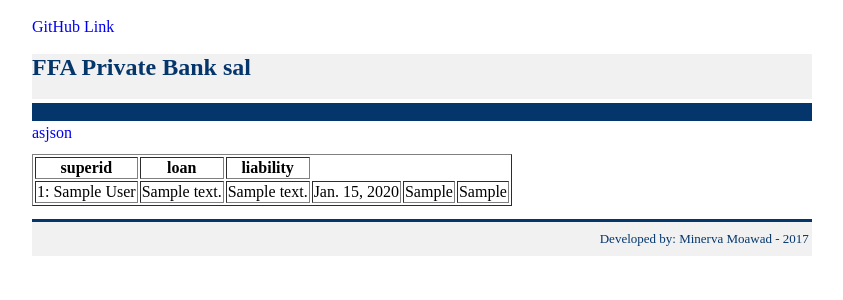
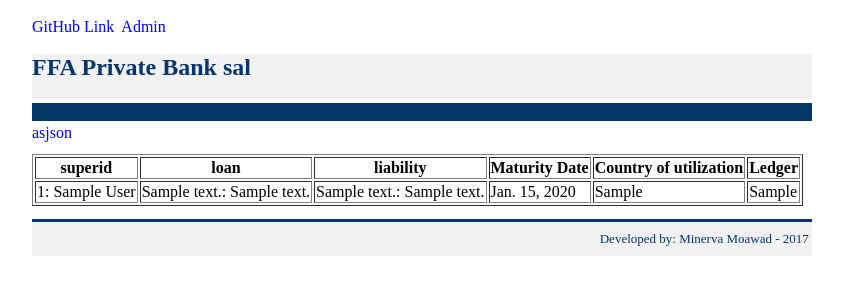
Before and after one commit to minerva22/ffa-cdr-admin, a Django app: page /cdradmin/ in a window 1280 px wide. Shown: the top 300 px of the page, without its empty margins (218-1061 px from the left). Run offline with Django 3.2, Linux system fonts and the light colour scheme; tables that the repository leaves empty hold one stand-in row (values such as "Sample post").

Commit message:
add admin link and display long description for loan and liability

```diff
--- a/cdradmin/models.py
+++ b/cdradmin/models.py
@@ -11,7 +11,7 @@
 
 
      def __str__(self):
-        return self.short_description
+        return "%s: %s" %(self.short_description, self.long_description)
 
 class Liability(models.Model):
 
@@ -19,7 +19,7 @@
       long_description = models.CharField(max_length=600)
 
       def __str__(self):
-        return self.short_description
+        return "%s: %s" %(self.short_description, self.long_description)
 
 
 class Superid(models.Model):
--- a/cdradmin/templates/cdradmin/index.html
+++ b/cdradmin/templates/cdradmin/index.html
@@ -14,7 +14,7 @@
 			<td align="center">
 				<table cellSpacing="0" cellPadding="0" width="779" border="0">
 				<TBODY><br>
-			<tr><td><a  href="https://github.com/ffapb/ffa-cdr-admin" style="text-decoration: none">GitHub Link</a></td>
+			<tr><td><a  href="https://github.com/ffapb/ffa-cdr-admin" style="text-decoration: none">GitHub Link</a>&nbsp; <a  href="{% url 'admin:index' %}" style="text-decoration: none">Admin</a></td>
 					</tr>
 
 <tr>
@@ -57,7 +57,8 @@
 			</td>
 		</tr>
 <tr><td><table border=1>
-<tr><th>superid</th><th>loan</th><th>liability</th></tr>
+
+<tr><th>superid</th><th>loan</th><th>liability</th><th>Maturity Date</th><th>Country of utilization</th><th>Ledger</th></tr>
 {% for x in object_list %}
 <tr><td>{{x.superid}}</td><td>{{x.loan}}</td><td>{{x.liability}}</td><td>{{x.maturity_date}}</td><td>{{x.country_of_utilization}}</td><td>{{x.ledger}}</td> </tr>
 {% endfor %}
```
